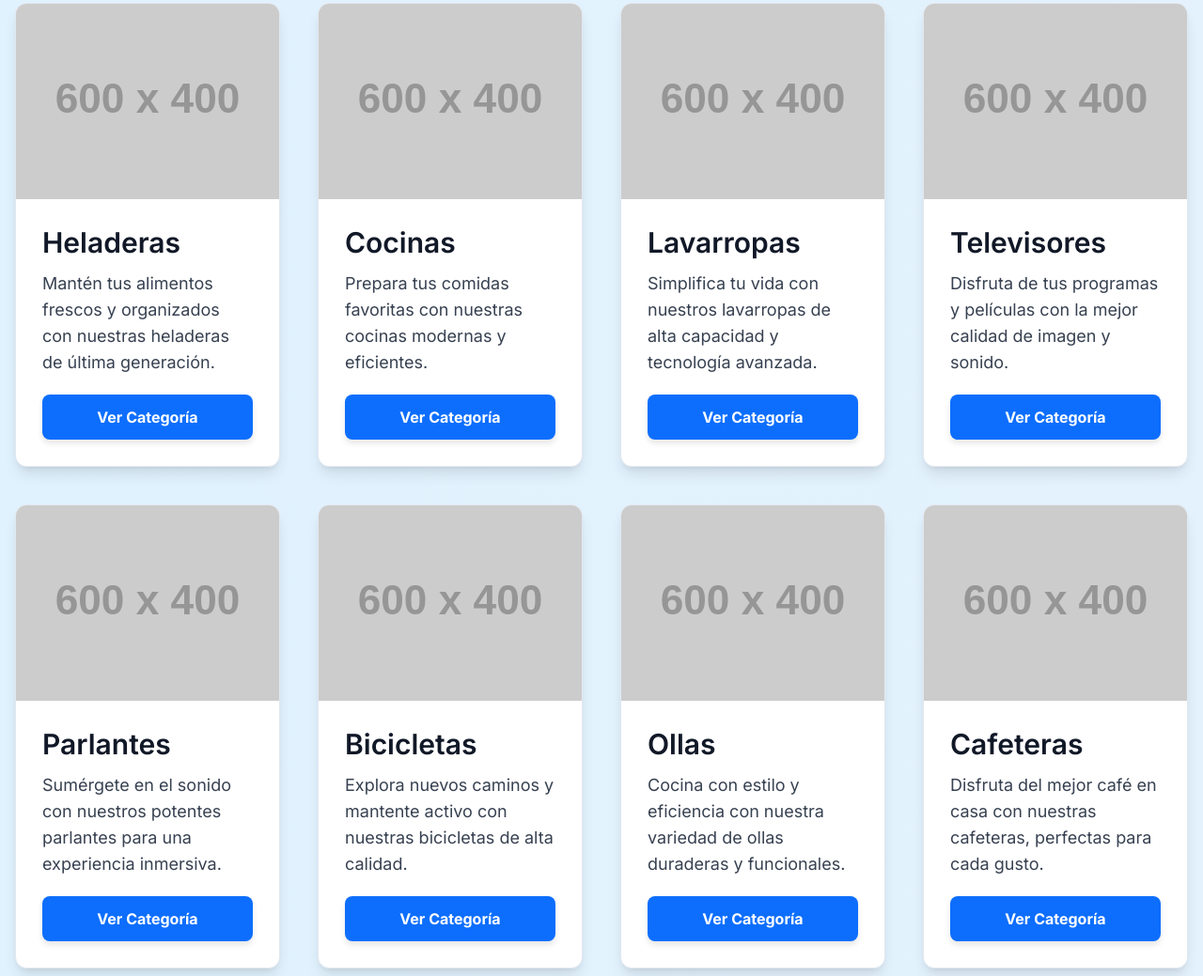
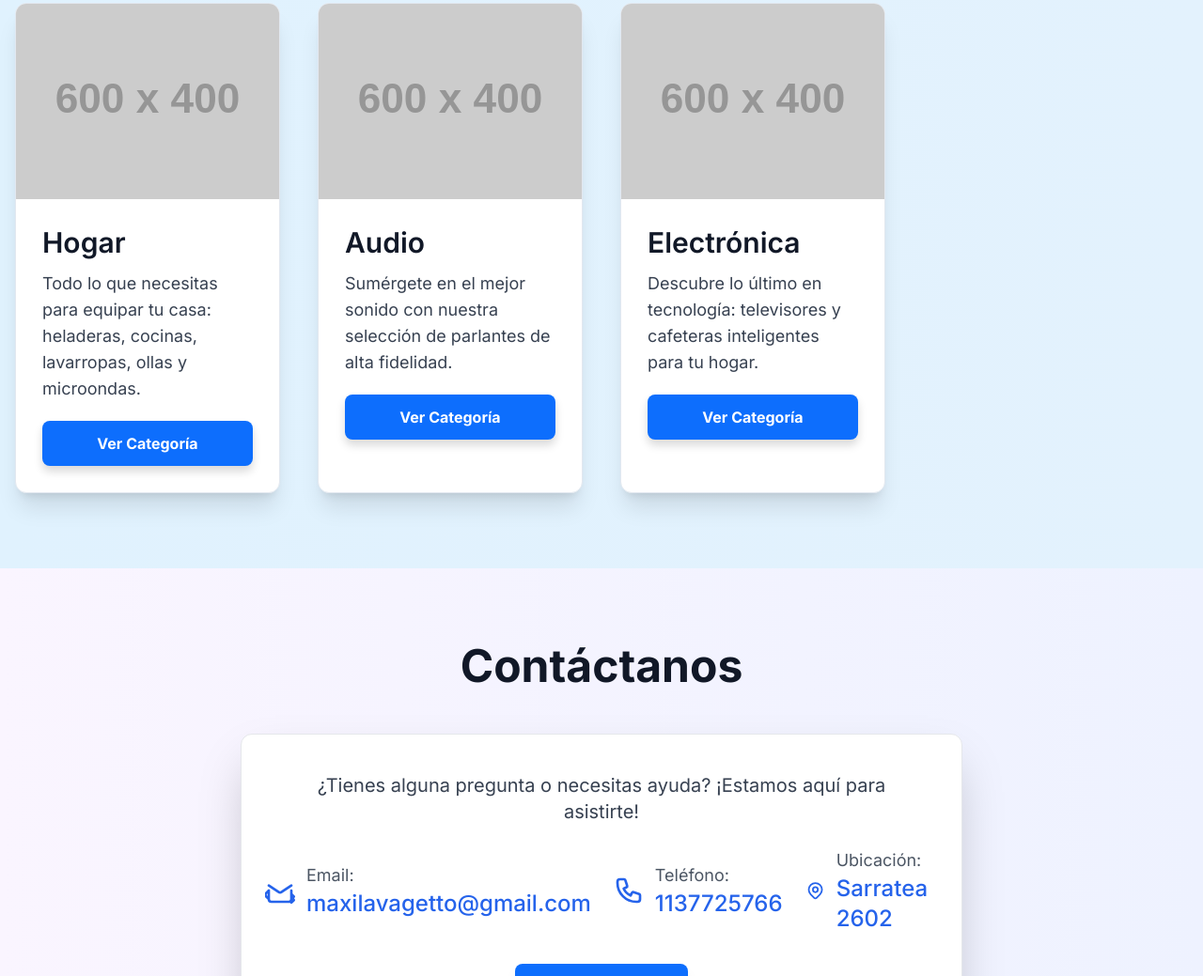
Before and after one commit to maxilagv/proyectensintonia, a plain HTML site: page index.html in a window 1280 px wide. Shown: the part 713-1752 px from the top of the page at 94% size. Drawn offline with nearby package versions, Linux system fonts and the light colour scheme; placeholder pictures from the web are drawn by us.

Commit message:
Update index.html

```diff
--- a/index.html
+++ b/index.html
@@ -19,18 +19,18 @@
         }
         .product-card:hover {
             transform: translateY(-8px) scale(1.02); /* Efecto más pronunciado al pasar el ratón */
-            box-shadow: 0 15px 30px rgba(0, 0, 0, 0.15); /* Sombra más grande */
+            box-shadow: 0 15px 30px rgba(0, 0, 0, 0.2); /* Sombra más grande y oscura al pasar el ratón */
             border-color: #0d6efd; /* Borde azul al pasar el ratón */
         }
         .btn-primary {
             background-color: #0d6efd; /* Azul vibrante */
             transition: background-color 0.3s ease-in-out, transform 0.2s ease-in-out, box-shadow 0.3s ease-in-out;
-            box-shadow: 0 4px 6px rgba(0, 0, 0, 0.1); /* Sombra inicial */
+            box-shadow: 0 6px 10px rgba(0, 0, 0, 0.15); /* Sombra inicial más pronunciada */
         }
         .btn-primary:hover {
             background-color: #0b5ed7;
             transform: translateY(-3px) scale(1.01); /* Efecto de "levantar" y crecer ligeramente */
-            box-shadow: 0 8px 12px rgba(0, 0, 0, 0.2); /* Sombra más intensa al pasar el ratón */
+            box-shadow: 0 12px 20px rgba(0, 0, 0, 0.3); /* Sombra más intensa al pasar el ratón */
         }
         .navbar-link {
             transition: color 0.3s ease-in-out, transform 0.2s ease-in-out;
@@ -40,7 +40,7 @@
             transform: translateY(-2px);
         }
         .hero-heading {
-            text-shadow: 2px 2px 4px rgba(0, 0, 0, 0.3); /* Sombra de texto para el título del héroe */
+            text-shadow: 2px 2px 4px rgba(0, 0, 0, 0.4); /* Sombra de texto para el título del héroe, más oscura */
         }
         .section-bg-gradient {
             background-image: linear-gradient(to right, #e0f2fe, #e3f2fd); /* Gradiente sutil para secciones */
@@ -50,14 +50,14 @@
         }
         .contact-card:hover {
             transform: translateY(-5px);
-            box-shadow: 0 10px 20px rgba(0, 0, 0, 0.1);
+            box-shadow: 0 15px 30px rgba(0, 0, 0, 0.25); /* Sombra más grande y oscura al pasar el ratón */
         }
     </style>
 </head>
 <body class="text-gray-800">
 
     <!-- Header y Navegación -->
-    <header class="bg-white shadow-lg py-4">
+    <header class="bg-white shadow-xl py-4"> <!-- Sombra más pronunciada en el header -->
         <div class="container mx-auto px-4 flex justify-between items-center">
             <!-- Logo y Nombre de la marca -->
             <div class="flex items-center">
@@ -75,16 +75,16 @@
             <!-- Menú de Navegación para escritorio -->
             <nav id="desktop-nav" class="hidden sm:flex">
                 <ul class="flex space-x-8">
-                    <li><a href="#productos" class="navbar-link text-xl font-medium text-gray-700 hover:text-blue-600">Productos</a></li>
+                    <li><a href="#productos" class="navbar-link text-xl font-medium text-gray-700 hover:text-blue-600">Categorías</a></li>
                     <li><a href="#contacto" class="navbar-link text-xl font-medium text-gray-700 hover:text-blue-600">Contacto</a></li>
                 </ul>
             </nav>
         </div>
 
         <!-- Menú de Navegación para móvil (oculto por defecto) -->
-        <nav id="mobile-nav" class="hidden sm:hidden bg-white py-2 px-4 border-t border-gray-200">
+        <nav id="mobile-nav" class="hidden sm:hidden bg-white py-2 px-4 border-t border-gray-200 shadow-md"> <!-- Sombra sutil en el menú móvil -->
             <ul class="flex flex-col space-y-4">
-                <li><a href="#productos" class="navbar-link text-lg font-medium text-gray-700 hover:text-blue-600 block py-2">Productos</a></li>
+                <li><a href="#productos" class="navbar-link text-lg font-medium text-gray-700 hover:text-blue-600 block py-2">Categorías</a></li>
                 <li><a href="#contacto" class="navbar-link text-lg font-medium text-gray-700 hover:text-blue-600 block py-2">Contacto</a></li>
             </ul>
         </nav>
@@ -95,7 +95,7 @@
         <div class="container mx-auto px-4">
             <h2 class="text-4xl sm:text-6xl font-extrabold mb-4 leading-tight hero-heading animate-fade-in-down">Todo para tu hogar, en perfecta sintonía.</h2>
             <p class="text-lg sm:text-2xl mb-8 sm:mb-10 opacity-90 animate-fade-in-up">Descubre nuestra amplia selección de productos de calidad para equipar tu casa.</p>
-            <a href="#productos" class="inline-block bg-white text-blue-700 font-bold py-3 px-8 sm:py-4 sm:px-10 rounded-full shadow-xl hover:bg-gray-100 transform hover:scale-110 transition duration-500 ease-in-out">Explorar Categorías</a>
+            <a href="#productos" class="inline-block bg-white text-blue-700 font-bold py-3 px-8 sm:py-4 sm:px-10 rounded-full shadow-2xl hover:bg-gray-100 transform hover:scale-110 transition duration-500 ease-in-out">Explorar Categorías</a> <!-- Sombra más intensa en el botón principal -->
         </div>
     </section>
 
@@ -104,92 +104,32 @@
         <div class="container mx-auto px-4">
             <h2 class="text-4xl sm:text-5xl font-bold text-center mb-12 sm:mb-16 text-gray-900">Nuestras Categorías</h2>
             <div class="grid grid-cols-1 md:grid-cols-2 lg:grid-cols-3 xl:grid-cols-4 gap-8 sm:gap-10">
-                <!-- Tarjeta de Categoría: Heladeras -->
-                <div class="product-card bg-white rounded-xl shadow-lg overflow-hidden cursor-pointer" onclick="goToCategory('Heladeras')">
-                    <img src="https://placehold.co/600x400/a7d9f7/2d3748?text=Heladeras" alt="Heladeras" class="w-full h-48 sm:h-52 object-cover transition duration-300 ease-in-out transform hover:scale-105">
+                <!-- Tarjeta de Categoría: Hogar -->
+                <div class="product-card bg-white rounded-xl shadow-xl overflow-hidden cursor-pointer" onclick="goToCategory('Hogar')"> <!-- Sombra más pronunciada en las tarjetas -->
+                    <img src="https://placehold.co/600x400/a7d9f7/2d3748?text=Hogar" alt="Hogar" class="w-full h-48 sm:h-52 object-cover transition duration-300 ease-in-out transform hover:scale-105">
                     <div class="p-6 sm:p-7">
-                        <h3 class="text-2xl sm:text-3xl font-semibold mb-2 sm:mb-3 text-gray-900">Heladeras</h3>
-                        <p class="text-base sm:text-lg text-gray-700 mb-4 sm:mb-5">Mantén tus alimentos frescos y organizados con nuestras heladeras de última generación.</p>
+                        <h3 class="text-2xl sm:text-3xl font-semibold mb-2 sm:mb-3 text-gray-900">Hogar</h3>
+                        <p class="text-base sm:text-lg text-gray-700 mb-4 sm:mb-5">Todo lo que necesitas para equipar tu casa: heladeras, cocinas, lavarropas, ollas y microondas.</p>
                         <button class="btn-primary text-white font-bold py-2 px-4 sm:py-3 sm:px-6 rounded-lg w-full">Ver Categoría</button>
                     </div>
                 </div>
 
-                <!-- Tarjeta de Categoría: Cocinas -->
-                <div class="product-card bg-white rounded-xl shadow-lg overflow-hidden cursor-pointer" onclick="goToCategory('Cocinas')">
-                    <img src="https://placehold.co/600x400/f7d9a7/2d3748?text=Cocinas" alt="Cocinas" class="w-full h-48 sm:h-52 object-cover transition duration-300 ease-in-out transform hover:scale-105">
+                <!-- Tarjeta de Categoría: Audio -->
+                <div class="product-card bg-white rounded-xl shadow-xl overflow-hidden cursor-pointer" onclick="goToCategory('Audio')"> <!-- Sombra más pronunciada en las tarjetas -->
+                    <img src="https://placehold.co/600x400/f7d9a7/2d3748?text=Audio" alt="Audio" class="w-full h-48 sm:h-52 object-cover transition duration-300 ease-in-out transform hover:scale-105">
                     <div class="p-6 sm:p-7">
-                        <h3 class="text-2xl sm:text-3xl font-semibold mb-2 sm:mb-3 text-gray-900">Cocinas</h3>
-                        <p class="text-base sm:text-lg text-gray-700 mb-4 sm:mb-5">Prepara tus comidas favoritas con nuestras cocinas modernas y eficientes.</p>
+                        <h3 class="text-2xl sm:text-3xl font-semibold mb-2 sm:mb-3 text-gray-900">Audio</h3>
+                        <p class="text-base sm:text-lg text-gray-700 mb-4 sm:mb-5">Sumérgete en el mejor sonido con nuestra selección de parlantes de alta fidelidad.</p>
                         <button class="btn-primary text-white font-bold py-2 px-4 sm:py-3 sm:px-6 rounded-lg w-full">Ver Categoría</button>
                     </div>
                 </div>
 
-                <!-- Tarjeta de Categoría: Lavarropas -->
-                <div class="product-card bg-white rounded-xl shadow-lg overflow-hidden cursor-pointer" onclick="goToCategory('Lavarropas')">
-                    <img src="https://placehold.co/600x400/d9a7f7/2d3748?text=Lavarropas" alt="Lavarropas" class="w-full h-48 sm:h-52 object-cover transition duration-300 ease-in-out transform hover:scale-105">
+                <!-- Tarjeta de Categoría: Electrónica -->
+                <div class="product-card bg-white rounded-xl shadow-xl overflow-hidden cursor-pointer" onclick="goToCategory('Electronica')"> <!-- Sombra más pronunciada en las tarjetas -->
+                    <img src="https://placehold.co/600x400/d9a7f7/2d3748?text=Electronica" alt="Electrónica" class="w-full h-48 sm:h-52 object-cover transition duration-300 ease-in-out transform hover:scale-105">
                     <div class="p-6 sm:p-7">
-                        <h3 class="text-2xl sm:text-3xl font-semibold mb-2 sm:mb-3 text-gray-900">Lavarropas</h3>
-                        <p class="text-base sm:text-lg text-gray-700 mb-4 sm:mb-5">Simplifica tu vida con nuestros lavarropas de alta capacidad y tecnología avanzada.</p>
-                        <button class="btn-primary text-white font-bold py-2 px-4 sm:py-3 sm:px-6 rounded-lg w-full">Ver Categoría</button>
-                    </div>
-                </div>
-
-                <!-- Tarjeta de Categoría: Televisores -->
-                <div class="product-card bg-white rounded-xl shadow-lg overflow-hidden cursor-pointer" onclick="goToCategory('Televisores')">
-                    <img src="https://placehold.co/600x400/a7f7d9/2d3748?text=Televisores" alt="Televisores" class="w-full h-48 sm:h-52 object-cover transition duration-300 ease-in-out transform hover:scale-105">
-                    <div class="p-6 sm:p-7">
-                        <h3 class="text-2xl sm:text-3xl font-semibold mb-2 sm:mb-3 text-gray-900">Televisores</h3>
-                        <p class="text-base sm:text-lg text-gray-700 mb-4 sm:mb-5">Disfruta de tus programas y películas con la mejor calidad de imagen y sonido.</p>
-                        <button class="btn-primary text-white font-bold py-2 px-4 sm:py-3 sm:px-6 rounded-lg w-full">Ver Categoría</button>
-                    </div>
-                </div>
-
-                <!-- Tarjeta de Categoría: Parlantes -->
-                <div class="product-card bg-white rounded-xl shadow-lg overflow-hidden cursor-pointer" onclick="goToCategory('Parlantes')">
-                    <img src="https://placehold.co/600x400/f7a7d9/2d3748?text=Parlantes" alt="Parlantes" class="w-full h-48 sm:h-52 object-cover transition duration-300 ease-in-out transform hover:scale-105">
-                    <div class="p-6 sm:p-7">
-                        <h3 class="text-2xl sm:text-3xl font-semibold mb-2 sm:mb-3 text-gray-900">Parlantes</h3>
-                        <p class="text-base sm:text-lg text-gray-700 mb-4 sm:mb-5">Sumérgete en el sonido con nuestros potentes parlantes para una experiencia inmersiva.</p>
-                        <button class="btn-primary text-white font-bold py-2 px-4 sm:py-3 sm:px-6 rounded-lg w-full">Ver Categoría</button>
-                    </div>
-                </div>
-
-                <!-- Tarjeta de Categoría: Bicicletas -->
-                <div class="product-card bg-white rounded-xl shadow-lg overflow-hidden cursor-pointer" onclick="goToCategory('Bicicletas')">
-                    <img src="https://placehold.co/600x400/d9f7a7/2d3748?text=Bicicletas" alt="Bicicletas" class="w-full h-48 sm:h-52 object-cover transition duration-300 ease-in-out transform hover:scale-105">
-                    <div class="p-6 sm:p-7">
-                        <h3 class="text-2xl sm:text-3xl font-semibold mb-2 sm:mb-3 text-gray-900">Bicicletas</h3>
-                        <p class="text-base sm:text-lg text-gray-700 mb-4 sm:mb-5">Explora nuevos caminos y mantente activo con nuestras bicicletas de alta calidad.</p>
-                        <button class="btn-primary text-white font-bold py-2 px-4 sm:py-3 sm:px-6 rounded-lg w-full">Ver Categoría</button>
-                    </div>
-                </div>
-
-                <!-- Tarjeta de Categoría: Ollas -->
-                <div class="product-card bg-white rounded-xl shadow-lg overflow-hidden cursor-pointer" onclick="goToCategory('Ollas')">
-                    <img src="https://placehold.co/600x400/a7f7f7/2d3748?text=Ollas" alt="Ollas" class="w-full h-48 sm:h-52 object-cover transition duration-300 ease-in-out transform hover:scale-105">
-                    <div class="p-6 sm:p-7">
-                        <h3 class="text-2xl sm:text-3xl font-semibold mb-2 sm:mb-3 text-gray-900">Ollas</h3>
-                        <p class="text-base sm:text-lg text-gray-700 mb-4 sm:mb-5">Cocina con estilo y eficiencia con nuestra variedad de ollas duraderas y funcionales.</p>
-                        <button class="btn-primary text-white font-bold py-2 px-4 sm:py-3 sm:px-6 rounded-lg w-full">Ver Categoría</button>
-                    </div>
-                </div>
-
-                <!-- Tarjeta de Categoría: Cafeteras -->
-                <div class="product-card bg-white rounded-xl shadow-lg overflow-hidden cursor-pointer" onclick="goToCategory('Cafeteras')">
-                    <img src="https://placehold.co/600x400/f7f7a7/2d3748?text=Cafeteras" alt="Cafeteras" class="w-full h-48 sm:h-52 object-cover transition duration-300 ease-in-out transform hover:scale-105">
-                    <div class="p-6 sm:p-7">
-                        <h3 class="text-2xl sm:text-3xl font-semibold mb-2 sm:mb-3 text-gray-900">Cafeteras</h3>
-                        <p class="text-base sm:text-lg text-gray-700 mb-4 sm:mb-5">Disfruta del mejor café en casa con nuestras cafeteras, perfectas para cada gusto.</p>
-                        <button class="btn-primary text-white font-bold py-2 px-4 sm:py-3 sm:px-6 rounded-lg w-full">Ver Categoría</button>
-                    </div>
-                </div>
-
-                <!-- Tarjeta de Categoría: Microondas -->
-                <div class="product-card bg-white rounded-xl shadow-lg overflow-hidden cursor-pointer" onclick="goToCategory('Microondas')">
-                    <img src="https://placehold.co/600x400/a7a7f7/2d3748?text=Microondas" alt="Microondas" class="w-full h-48 sm:h-52 object-cover transition duration-300 ease-in-out transform hover:scale-105">
-                    <div class="p-6 sm:p-7">
-                        <h3 class="text-2xl sm:text-3xl font-semibold mb-2 sm:mb-3 text-gray-900">Microondas</h3>
-                        <p class="text-base sm:text-lg text-gray-700 mb-4 sm:mb-5">Calienta y cocina tus alimentos de forma rápida y sencilla con nuestros microondas.</p>
+                        <h3 class="text-2xl sm:text-3xl font-semibold mb-2 sm:mb-3 text-gray-900">Electrónica</h3>
+                        <p class="text-base sm:text-lg text-gray-700 mb-4 sm:mb-5">Descubre lo último en tecnología: televisores y cafeteras inteligentes para tu hogar.</p>
                         <button class="btn-primary text-white font-bold py-2 px-4 sm:py-3 sm:px-6 rounded-lg w-full">Ver Categoría</button>
                     </div>
                 </div>
@@ -242,7 +182,7 @@
     </section>
 
     <!-- Footer -->
-    <footer class="bg-gray-900 text-white py-8 sm:py-10">
+    <footer class="bg-gray-900 text-white py-8 sm:py-10 shadow-inner-top"> <!-- Sombra sutil en la parte superior del footer -->
         <div class="container mx-auto px-4 text-center">
             <p class="text-sm sm:text-lg">&copy; 2025 Ensintonía. Todos los derechos reservados.</p>
             <p class="text-xs sm:text-sm mt-2 text-gray-400">Diseñado con <span class="text-red-500">&hearts;</span> para tu hogar.</p>
```
